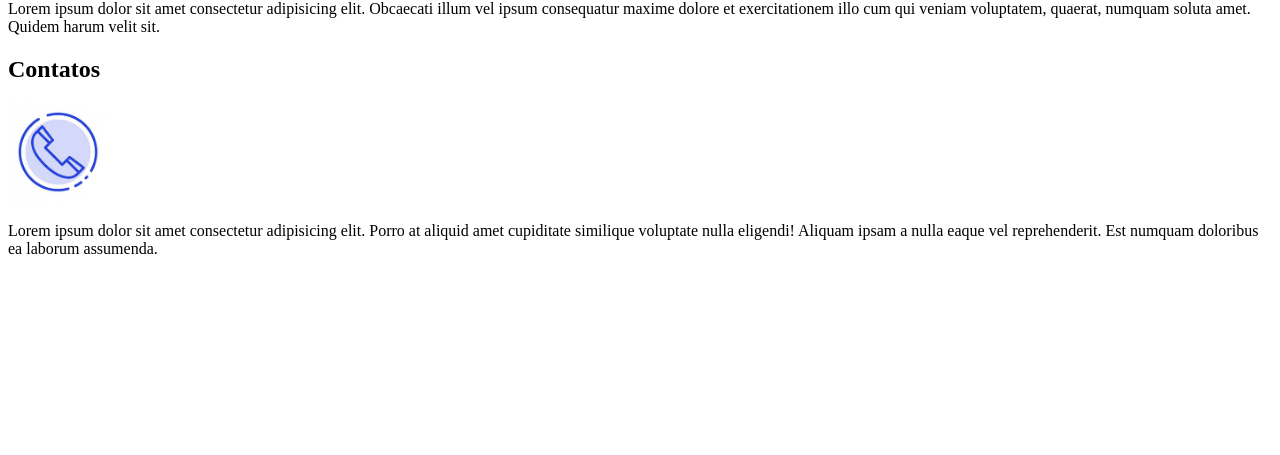
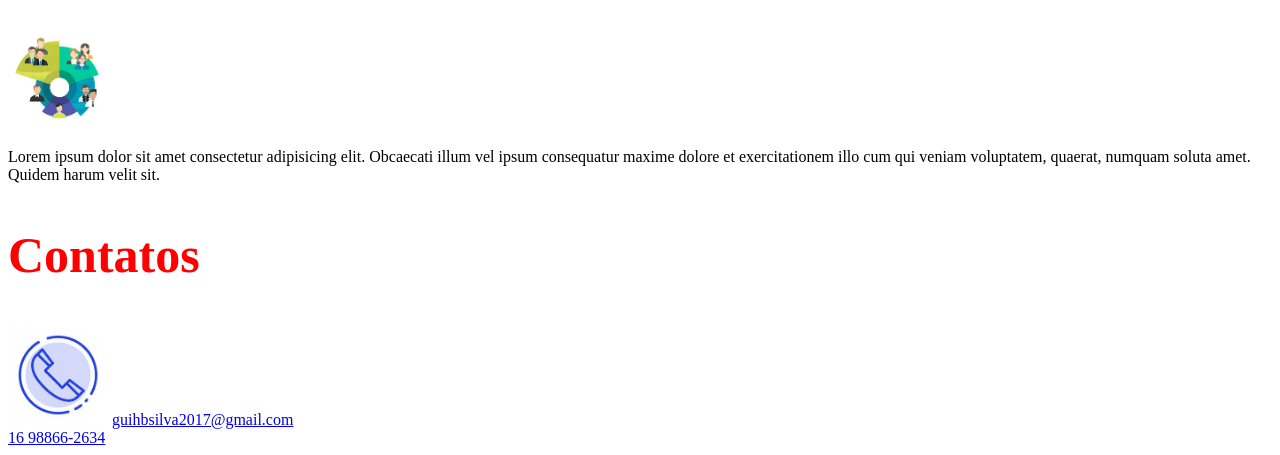
Before and after one commit to GBasilioSilva/Html5-Css3, a plain HTML site: page index.html in a window 1280 px wide. Shown: the part 552-1007 px from the top of the page. Before the commit the page ends 826 px from the top, so only its background shows below. Drawn offline with Linux system fonts and the light colour scheme.

Commit message:
inserção de contato e início de estilo

```diff
--- /dev/null
+++ b/css/estilo.css
@@ -0,0 +1,4 @@
+body h1{
+    color: red;
+    font-size: 50px;
+}
--- a/index.html
+++ b/index.html
@@ -6,6 +6,8 @@
     <meta name="viewport" content="width=device-width, initial-scale=1.0">
     <meta http-equiv="X-UA-Compatible" content="ie=edge">
     <title>Document</title>
+
+    <link rel="stylesheet" href="css/estilo.css">
 </head>
 
 <body>
@@ -39,9 +41,9 @@
             <section class="contatos">
                 <h1>Contatos</h1>
                 <img src="img/contato.jpeg" width="100px" alt="">
-                <p>Lorem ipsum dolor sit amet consectetur adipisicing elit. Porro at aliquid amet cupiditate similique
-                    voluptate nulla eligendi! Aliquam ipsam a nulla eaque vel reprehenderit. Est numquam doloribus ea
-                    laborum assumenda.</p>
+               <a href="mailto:guihbsilva2017@gmail.com">guihbsilva2017@gmail.com</a>
+               <br>
+               <a href="tel:16988662634">16 98866-2634</a>
             </section>
         </div>
 
```
